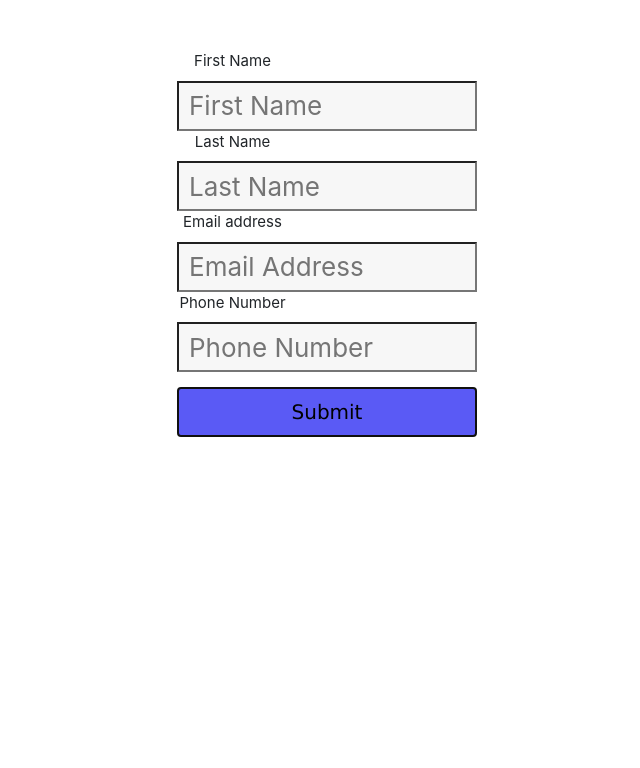
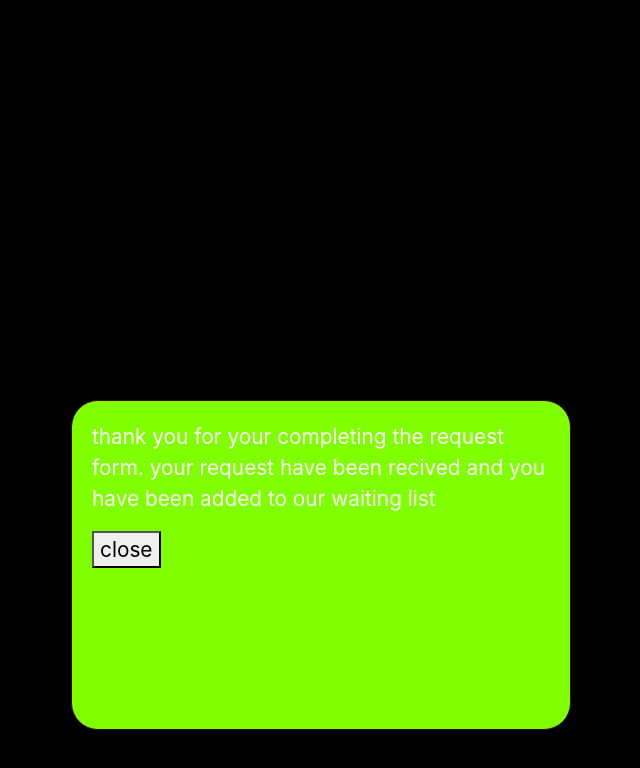
Before and after one commit to Sslim123/tech-roots-project, a React (Create React App) app in the folder client/: page /create-laptop-requests in a window 1280 px wide. Both pictures are taken after typing "Sample", "Sample", "name@example.com", "5" into the empty fields and a click on the button "Submit". Shown: the top 768 px of the page, without its empty margins (313-953 px from the left). Built offline with nearby package versions, Linux system fonts and the light colour scheme; no server answers.

Commit message:
i update the file laptopForm.js

```diff
--- a/client/src/pages/Home/Forms/LaptopRequest/LaptopForm.css
+++ b/client/src/pages/Home/Forms/LaptopRequest/LaptopForm.css
@@ -30,3 +30,42 @@
     font-size: 20px;
     font-family: 'Lucida Sans', 'Lucida Sans Regular', 'Lucida Grande', 'Lucida Sans Unicode', Geneva, Verdana, sans-serif;
 }
+.modale-content{
+    width: 500px;
+    height: 330px;
+    font-size: 1.3rem;
+    font-weight: 1.6rem;
+    color: whitesmoke;
+    border-radius: 1.3em;
+    border: solid 1px rgb(63, 7, 7);
+    background-color: rgb(128, 255, 0);
+    padding: 20px;
+    position: absolute;
+    left: 30%;
+    top: 50%;
+    display: flex;
+    flex-direction: column;
+    align-items: center;
+    justify-content: space-between;
+    display: none;
+  }
+  .close_modale button{
+    color: rgb(7, 0, 0);
+    width: 150px;
+    height: 40px;
+    font-size: 30px;
+    text-align: center;
+
+   }
+   label{
+     color: black;
+     font-size: 1.6em;
+   }
+   .newPragraph{
+   color: white;
+   opacity: 1;
+     display: hidden;
+   }.btn1:hover{
+    background-color: black;
+    color: white;
+  }
--- a/client/src/pages/Home/Forms/LaptopRequest/LaptopForm.js
+++ b/client/src/pages/Home/Forms/LaptopRequest/LaptopForm.js
@@ -51,15 +51,32 @@ function LaptopForm() {
 
 		return true;
 	}
+	const closeModale = document.querySelector(".close_modale");
+	const modale = document.querySelector(".modale-content");
+	const form = document.querySelector(".form");
+	//function display greeting after submit the from
+
 	function messageAlert() {
-		if (validateForm(document.laptopRequestForm)) {
-			alert(
-				"thank you for your completing the request form. your request have been recived "
-			);
-		}
+		console.log("heloo");
+		document.body.style.backgroundColor = "black";
+		modale.style.display = "block";
+		form.style.display = "none";
+	}
+	function messageClosed() {
+		console.log("heloo");
+		modale.style.display = "none";
 	}
 	return (
 		<div className="form-card">
+			<div className="modale-content">
+				<p className="newPragraph">
+					thank you for your completing the request form. your request have been
+					recived and you have been added to our waiting list
+				</p>
+				<button onClick={messageClosed} className="close_modale">
+					close
+				</button>
+			</div>
 			<form onSubmit={submitForm} className="form" name="laptopRequestForm">
 				<div className="form-container">
 					<label>First Name</label>
```
Also changed, not shown: 1 other file (tests, documents, lock files or other folders).
